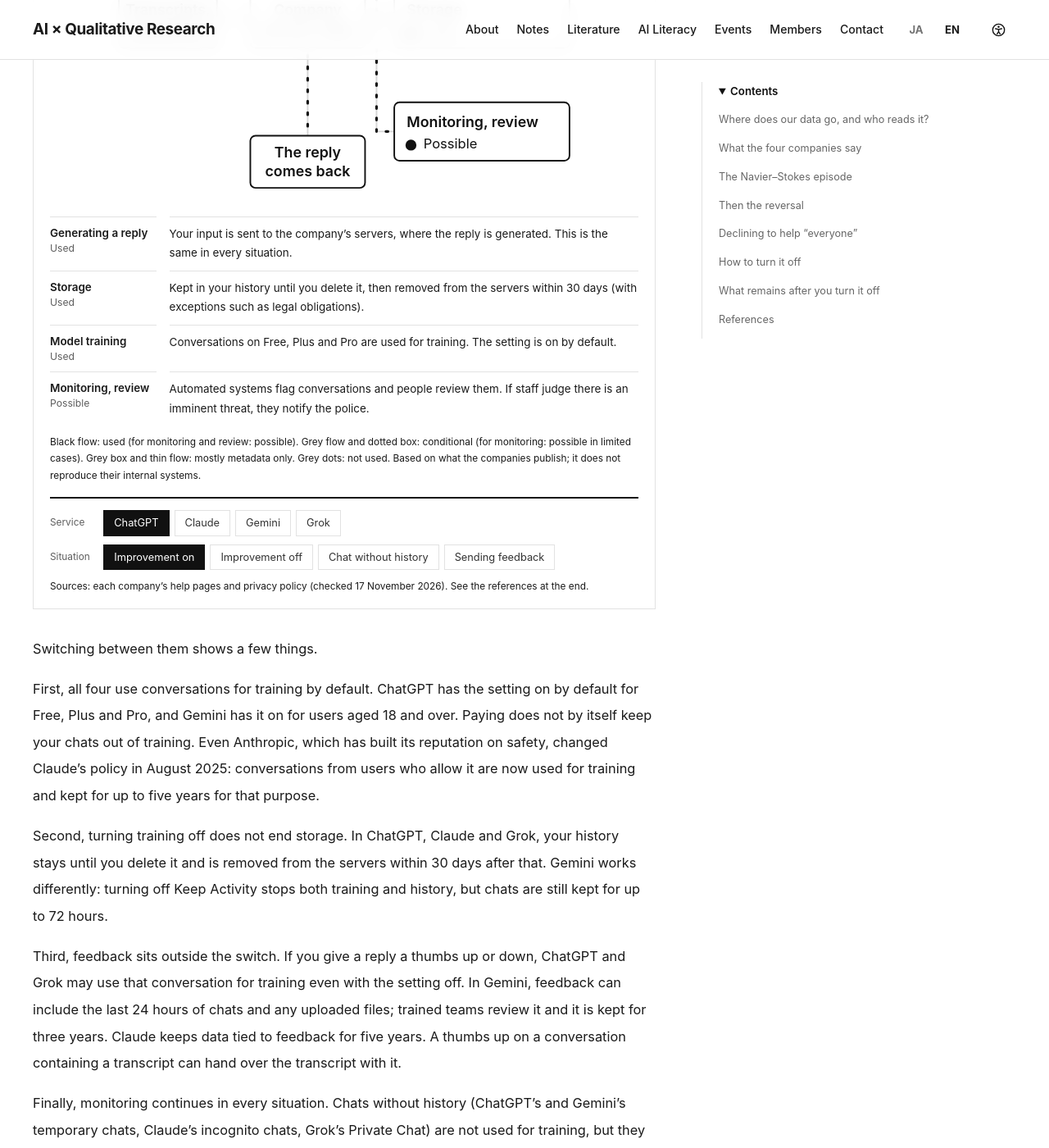
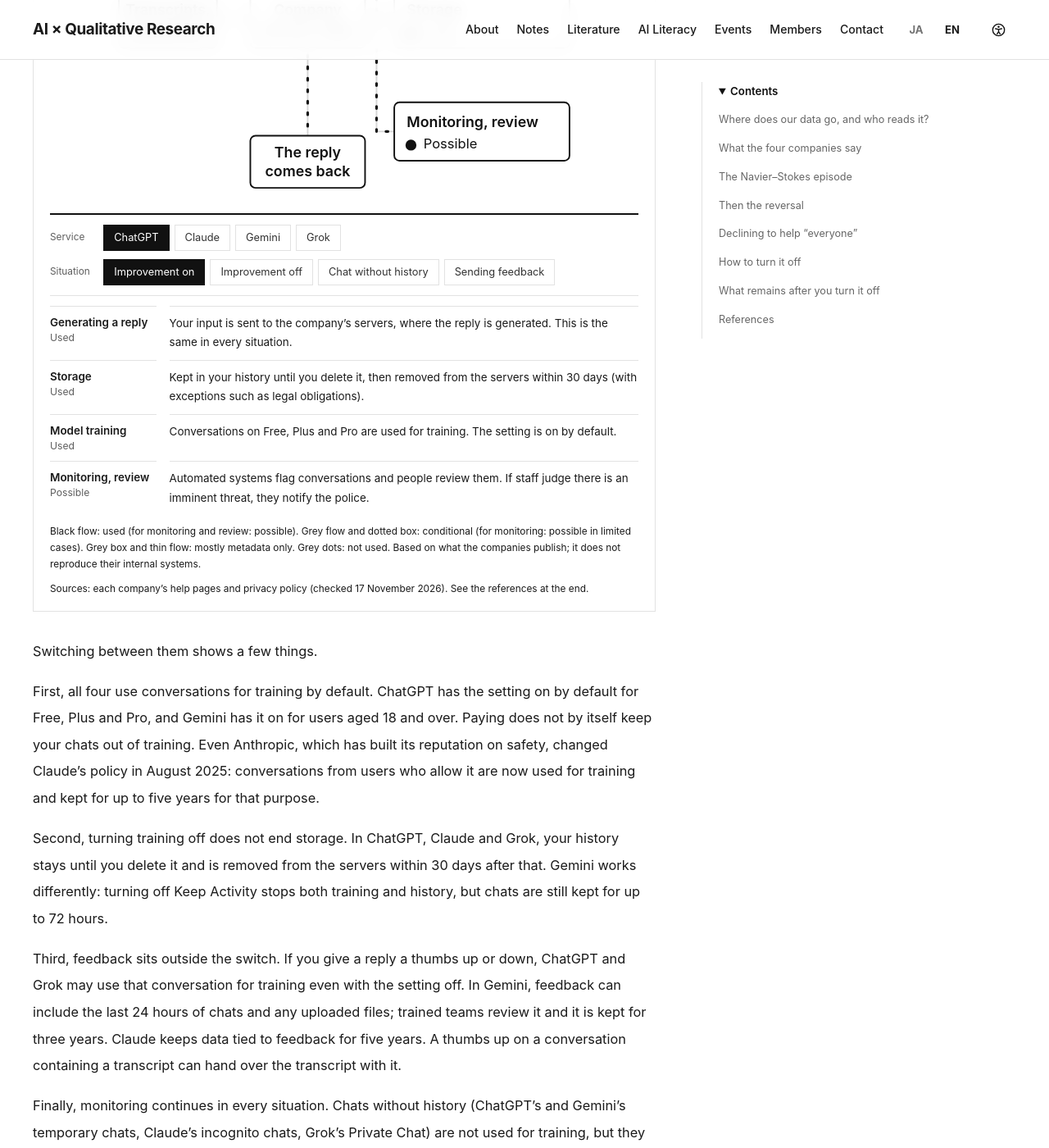
Before and after one commit to xuehaisheng/ai-qualitative-research, a Jekyll site: the page built from _posts/2026-11-17-ai-privacy.md, in a window 1280 px wide and 1400 px high, scrolled down 1963 px. Shown: the whole window at 82% size. Built offline with Jekyll 4.4.1, drawn with Linux system fonts in a browser that asks for light colours.

Commit message:
Put the diagram tabs between the diagram and its explanation
Co-Authored-By: Claude Opus 5.5 <noreply@anthropic.com>
Claude-Session: https://claude.ai/code/session_01Lmg6w9NJRA6yGBV9Eynzga

```diff
--- a/assets/css/privacy-widgets.css
+++ b/assets/css/privacy-widgets.css
@@ -32,7 +32,7 @@
 .pv-dd { font-size: .84rem; line-height: 1.75; }
 .post-body .pv-widget .pv-legend, .post-body .pv-widget .pv-src, .pv-legend, .pv-src { margin-top: 10px !important; color: var(--reader-muted, #5e5e5e); font-size: .74rem; line-height: 1.7; }
 
-.pv-controls { display: flex; flex-direction: column; gap: 10px; margin-top: 16px; padding-top: 14px; border-top: 2px solid #111; }
+.pv-controls { display: flex; flex-direction: column; gap: 10px; margin: 8px 0 4px; padding: 12px 0; border-top: 2px solid #111; border-bottom: 1px solid var(--reader-line, #e2e2e2); }
 .pv-tabrow { display: flex; align-items: center; gap: 12px; flex-wrap: wrap; }
 .pv-tablabel { min-width: 4.5em; font-size: .74rem; color: var(--reader-muted, #5e5e5e); }
 .pv-tabs { display: flex; flex-wrap: wrap; gap: 6px; }
--- a/assets/js/privacy-widgets.js
+++ b/assets/js/privacy-widgets.js
@@ -298,9 +298,6 @@
     var note = h('p', 'pv-note');
     var list = h('dl', 'pv-details');
     list.setAttribute('aria-live', 'polite');
-    root.appendChild(note);
-    root.appendChild(list);
-    root.appendChild(h('p', 'pv-legend', t.legend));
 
     var controls = h('div', 'pv-controls');
     var companyRow = tabs(t.companyLabel, cfg.companies, company, function (id) { company = id; render(); });
@@ -313,7 +310,11 @@
     function disable(row, test) {
       row.querySelectorAll('.pv-tab').forEach(function (b) { b.disabled = test(b.getAttribute('data-id')); });
     }
+    // Tabs sit right under the diagram so that, on a phone, the diagram stays in view while switching.
     root.appendChild(controls);
+    root.appendChild(note);
+    root.appendChild(list);
+    root.appendChild(h('p', 'pv-legend', t.legend));
     root.appendChild(h('p', 'pv-src', t.src));
 
     function render() {
```
